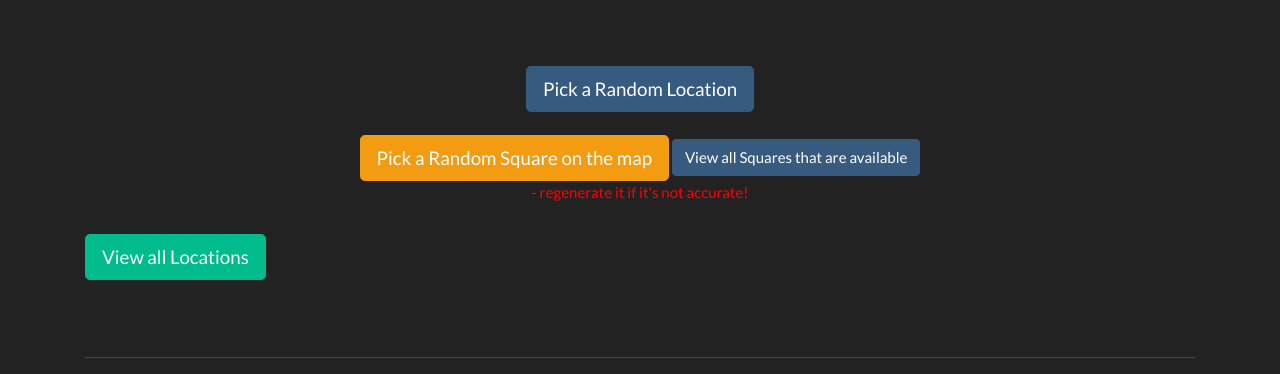
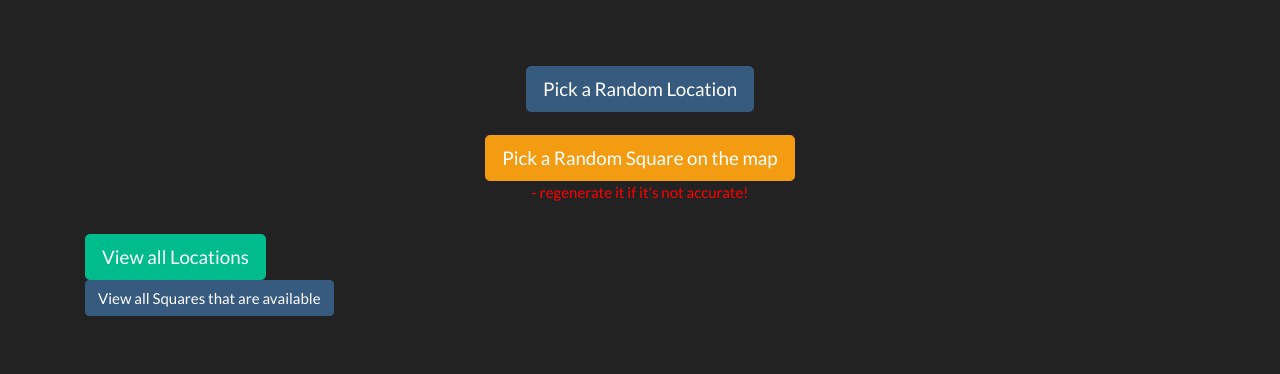
Before and after one commit to aangel031/Fortnite-Random-Location-Picker, a plain HTML site: page HTML/index.html in a window 1280 px wide. Shown: the part 122-496 px from the top of the page. Drawn offline with nearby package versions, Linux system fonts and the light colour scheme.

Commit message:
Change around with a button.

```diff
--- a/HTML/index.html
+++ b/HTML/index.html
@@ -41,10 +41,11 @@
 <center><button type = "button" onclick = "main()" class = "btn btn-primary btn-lg">Pick a Random Location</button></center><br>
 
 <div class = "container">
-  <center><button type = "button" onclick = "grid()" class = "btn btn-warning btn-lg">Pick a Random Square on the map</button> <button type = "button" onclick = "allgrid()" class = "btn btn-primary">View all Squares that are available</button><br>
+  <center><button type = "button" onclick = "grid()" class = "btn btn-warning btn-lg">Pick a Random Square on the map</button></center>
   <center><font color = "#ff0000;">- regenerate it if it's not accurate!</center><br></font>
   <h1 id = "mout" style = "font-size:60px"></h1></center> <!-- Generate Random Location Button & Grid Output -->
   <button type = "button" onclick = "allcities()" class = "btn btn-success btn-lg">View all Locations</button><br>
+    <button type = "button" onclick = "allgrid()" class = "btn btn-primary" btn-lg>View all Squares that are available</button><br>
 <p id = "op" style="font-size:20px; color:mediumblue"></p><br><br> <!-- All cities output -->
 <!-- End of Main Buttons & Content -->
 <!-- Miscellaneous -->
```
